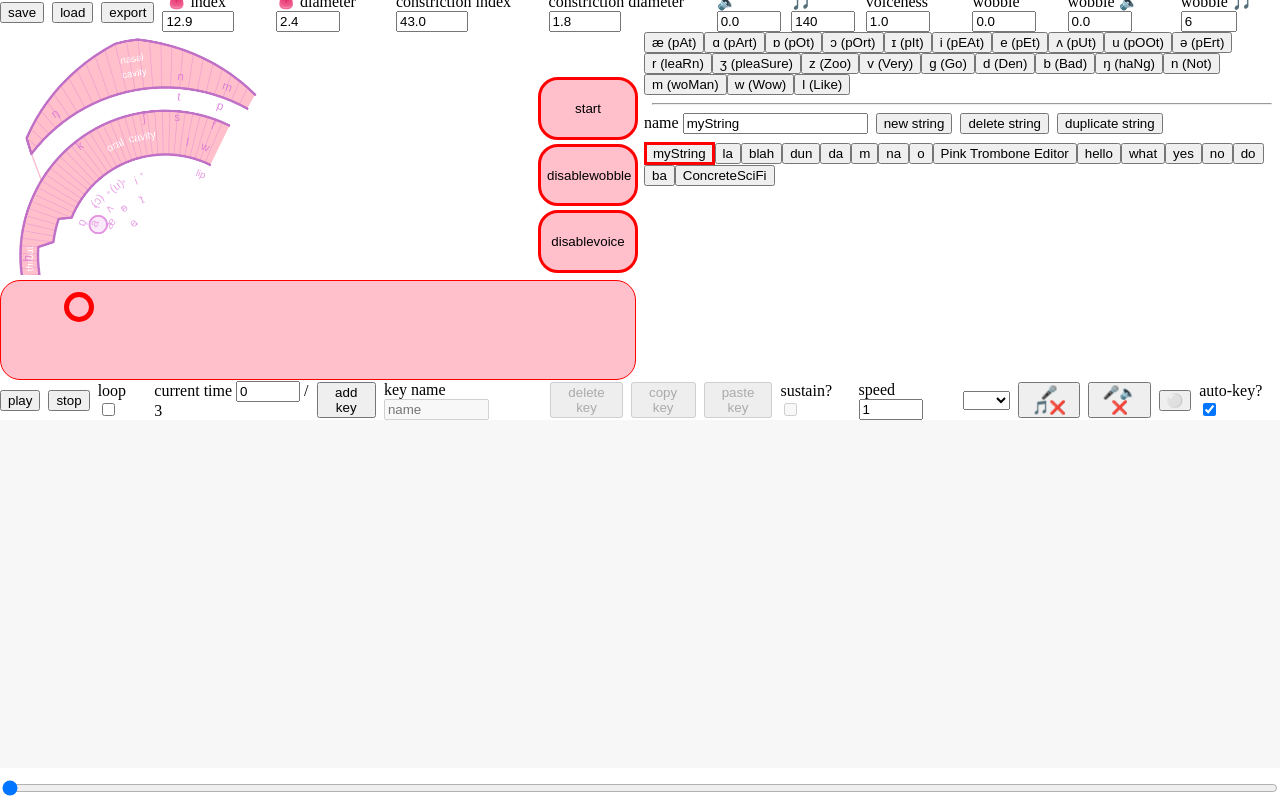
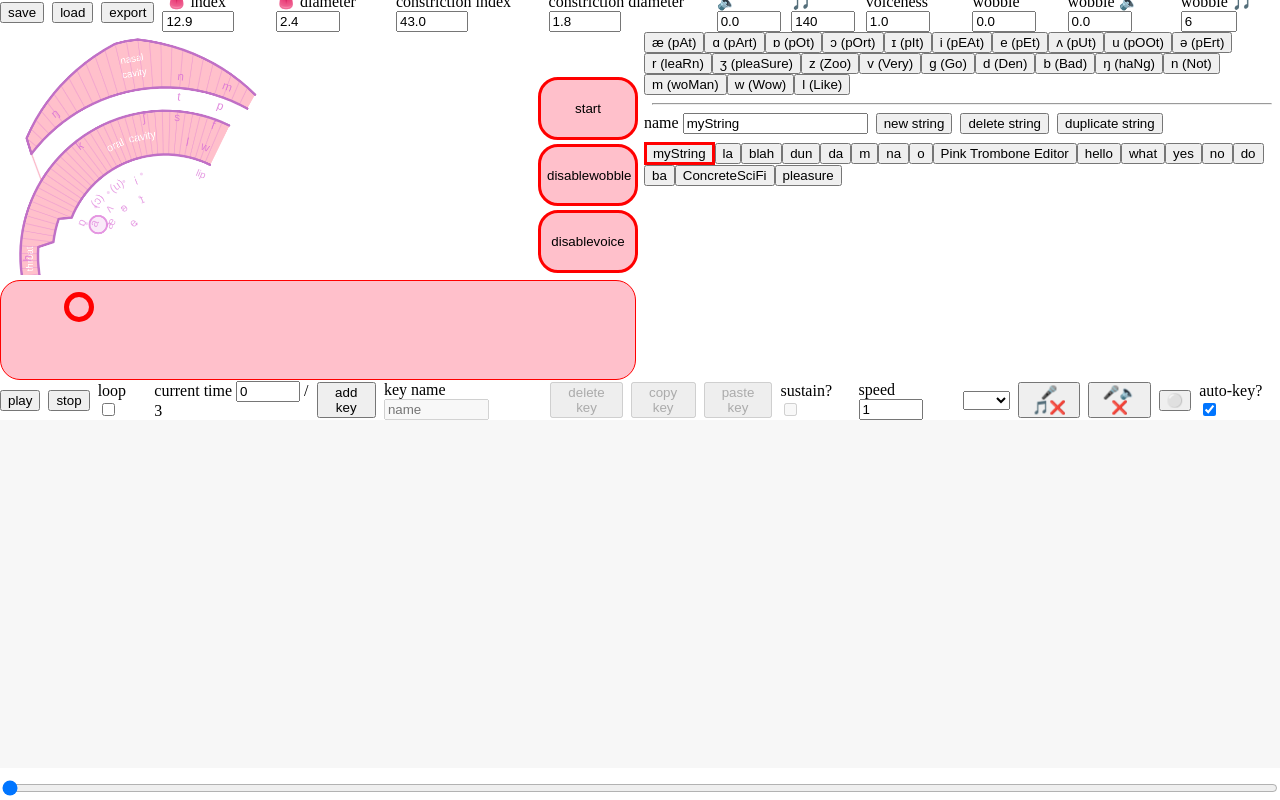
Before and after one commit to zakaton/pink-trombone-midi, a plain HTML site: page index.html in a window 1280 px wide. Drawn offline with nearby package versions, Linux system fonts and the light colour scheme; animation ran at ten frames a second; a web font is replaced by a local one.

Commit message:
📷🐽 Updated with Glitch

```diff
--- a/index.html
+++ b/index.html
@@ -2140,7 +2140,7 @@
       );
       populateMicrophoneSelect();
 
-      let pitchDetectorDelay = 20;
+      let pitchDetectorDelay = 40;
       let isPitchDetectorEnabled = false;
       const toggleMicrophoneButton = document.querySelector(
         "#toggleMicrophoneButton"
@@ -2159,8 +2159,8 @@
           ? "🎤🎵"
           : "🎤🎵❌";
       };
-      let clarityThreshold = 0.9;
-      let pitchThreshold = 80;
+      let clarityThreshold = 0.8;
+      let pitchThreshold = 40;
       const analyserNode = audioContext.createAnalyser();
       const updatePitch = () => {
         analyserNode.getFloatTimeDomainData(input);
--- a/strings.json
+++ b/strings.json
@@ -1230,5 +1230,82 @@
         "intensity": 0
       }
     ]
+  },
+  {
+    "name": "pleasure",
+    "keyframes": [
+      {
+        "time": 0,
+        "name": "p",
+        "frequency": 156.8715057373047,
+        "tongue.index": 12.899999618530273,
+        "tongue.diameter": 2.430000066757202,
+        "myConstriction.index": 40.881263732910156,
+        "myConstriction.diameter": -0.422436386346817,
+        "tenseness": 0.5045413374900818,
+        "loudness": 0.8427993655204773,
+        "intensity": 0
+      },
+      {
+        "time": 0.08958333333333333,
+        "name": "l",
+        "frequency": 190.45954805788224,
+        "tongue.index": 16.921409606933594,
+        "tongue.diameter": 1.9775906801223755,
+        "myConstriction.index": 34.73271560668945,
+        "myConstriction.diameter": 0.774807870388031,
+        "tenseness": 0.7361269593238831,
+        "loudness": 0.9262712597846985,
+        "intensity": 1
+      },
+      {
+        "time": 0.2,
+        "name": "e",
+        "frequency": 140.82355356753655,
+        "tongue.index": 25.9163875579834,
+        "tongue.diameter": 2.715711832046509,
+        "myConstriction.index": 37.73653030395508,
+        "myConstriction.diameter": 2.874277114868164,
+        "tenseness": 0.7361269593238831,
+        "loudness": 0.9262712597846985,
+        "intensity": 1
+      },
+      {
+        "time": 0.35208333333333325,
+        "name": "s",
+        "frequency": 102.00469207763672,
+        "tongue.index": 23.960628509521484,
+        "tongue.diameter": 1.543920636177063,
+        "myConstriction.index": 31.57721519470215,
+        "myConstriction.diameter": 0.3962106704711914,
+        "tenseness": 0.8181954026222229,
+        "loudness": 0.9509599804878235,
+        "intensity": 1
+      },
+      {
+        "time": 0.4833333333333334,
+        "name": "ure",
+        "frequency": 82.13327455905124,
+        "tongue.index": 12.490761756896973,
+        "tongue.diameter": 1.8611775636672974,
+        "myConstriction.index": 28.101966857910156,
+        "myConstriction.diameter": 0.9815574884414673,
+        "tenseness": 0.6612620949745178,
+        "loudness": 0.9017650485038757,
+        "intensity": 0.7
+      },
+      {
+        "time": 0.6812499999999999,
+        "name": ".",
+        "frequency": 81.25236574691407,
+        "tongue.index": 12.490761756896973,
+        "tongue.diameter": 1.8611775636672974,
+        "myConstriction.index": 28.101966857910156,
+        "myConstriction.diameter": 0.9815574884414673,
+        "tenseness": 0.6612620949745178,
+        "loudness": 0.9017650485038757,
+        "intensity": 0
+      }
+    ]
   }
 ]
```
Also changed, not shown: 1 other file.
